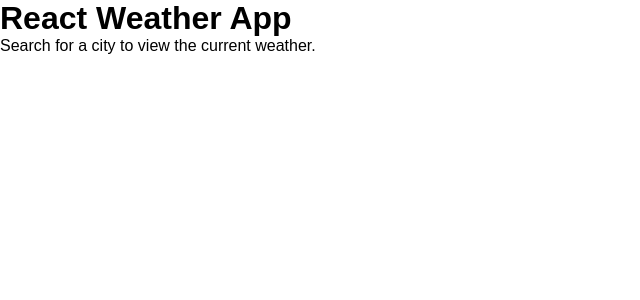
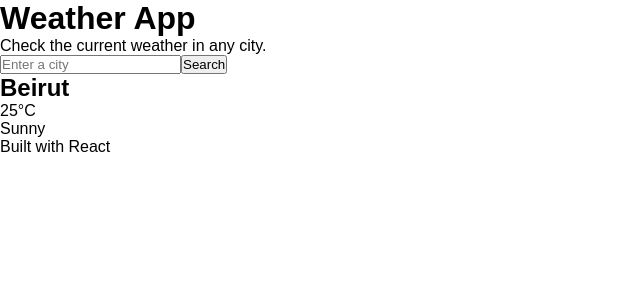
Before and after one commit to reemsaijary/react-weather-app, a React (Vite) app: page / in a window 1280 px wide. Shown: the top 300 px of the page, without its empty margins (0-640 px from the left). Built offline with nearby package versions, Linux system fonts and the light colour scheme.

Commit message:
Create initial weather app components

```diff
--- a/src/App.jsx
+++ b/src/App.jsx
@@ -1,11 +1,21 @@
+import Header from './components/Header'
+import SearchBar from './components/SearchBar'
+import WeatherCard from './components/WeatherCard'
+import Footer from './components/Footer'
 import './App.css'
 
 function App() {
   return (
-    <main>
-      <h1>React Weather App</h1>
-      <p>Search for a city to view the current weather.</p>
-    </main>
+    <div className="app">
+      <Header />
+
+      <main>
+        <SearchBar />
+        <WeatherCard />
+      </main>
+
+      <Footer />
+    </div>
   )
 }
 
--- a/src/components/Footer.jsx
+++ b/src/components/Footer.jsx
@@ -0,0 +1,9 @@
+function Footer() {
+  return (
+    <footer>
+      <p>Built with React</p>
+    </footer>
+  )
+}
+
+export default Footer
--- a/src/components/Header.jsx
+++ b/src/components/Header.jsx
@@ -0,0 +1,10 @@
+function Header() {
+  return (
+    <header>
+      <h1>Weather App</h1>
+      <p>Check the current weather in any city.</p>
+    </header>
+  )
+}
+
+export default Header
--- a/src/components/SearchBar.jsx
+++ b/src/components/SearchBar.jsx
@@ -0,0 +1,13 @@
+function SearchBar() {
+  return (
+    <form>
+      <input
+        type="text"
+        placeholder="Enter a city"
+      />
+      <button type="submit">Search</button>
+    </form>
+  )
+}
+
+export default SearchBar
--- a/src/components/WeatherCard.jsx
+++ b/src/components/WeatherCard.jsx
@@ -0,0 +1,11 @@
+function WeatherCard() {
+  return (
+    <section>
+      <h2>Beirut</h2>
+      <p>25°C</p>
+      <p>Sunny</p>
+    </section>
+  )
+}
+
+export default WeatherCard
```
